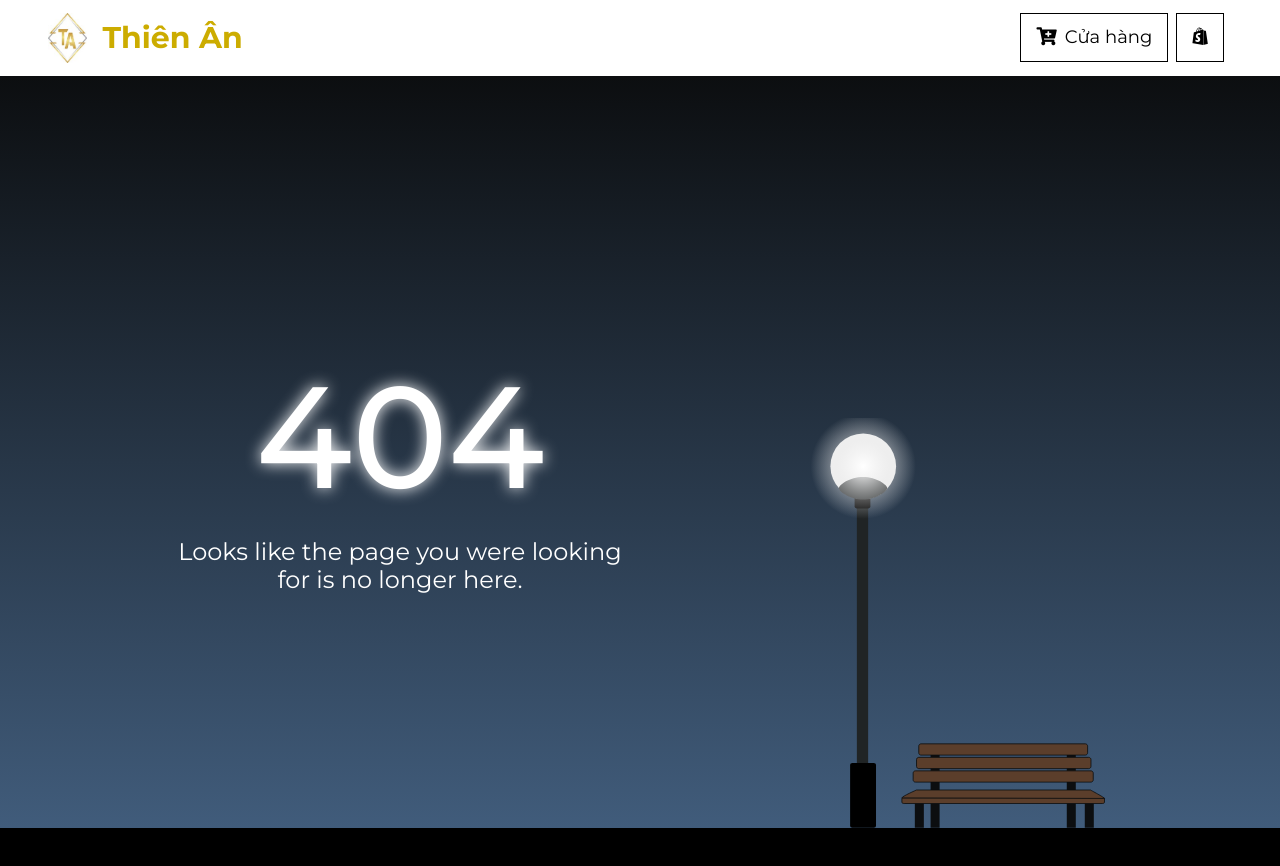
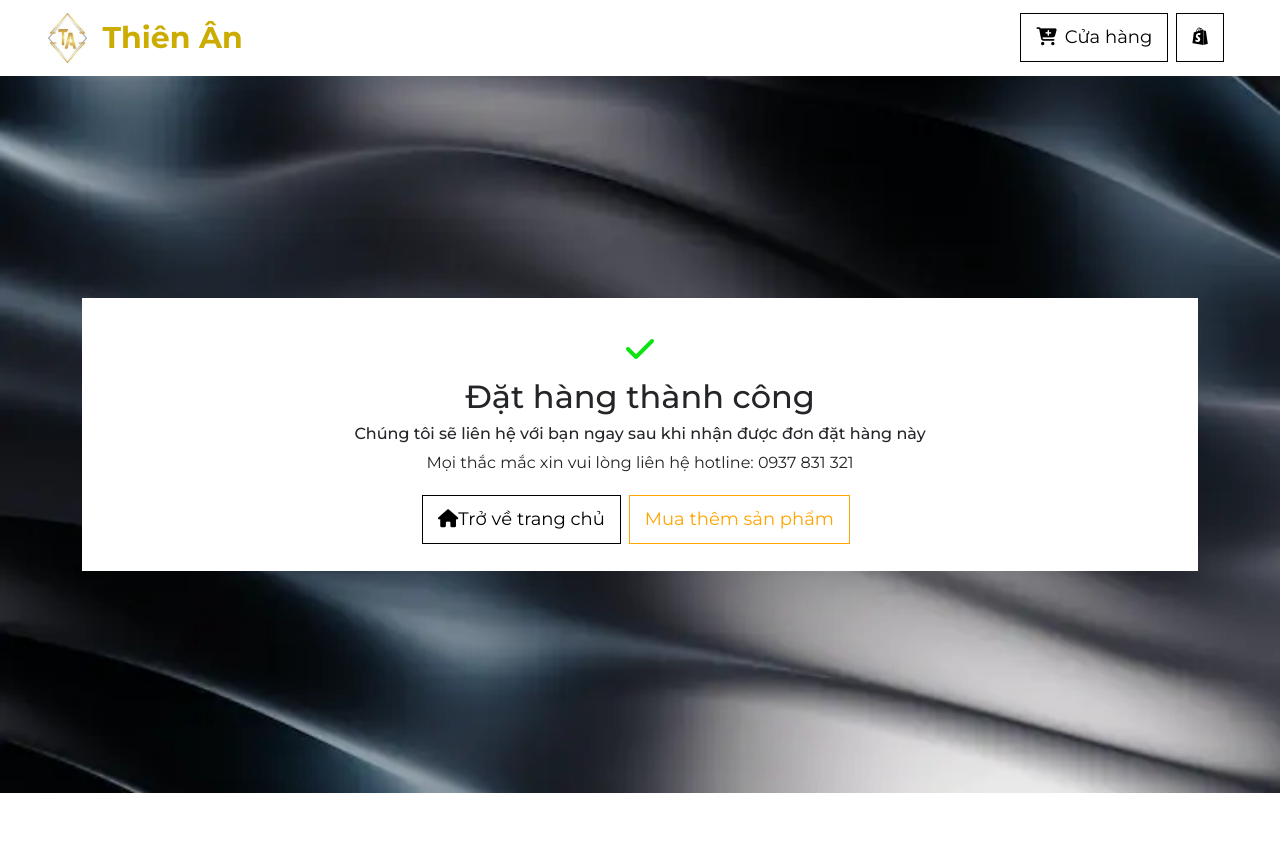
Before and after one commit to Nvdukkk/Electric-device-store, a React (Create React App) app: page /order-success in a window 1280 px wide. Before the commit this address had no page. Shown: the top 866 px of the page. After the commit the page ends 800 px from the top, so only its background shows below. Built offline with nearby package versions, Linux system fonts and the light colour scheme.

Commit message:
update 1.6 ( add order-success, fix fade-in bug )

```diff
--- a/package.json
+++ b/package.json
@@ -15,7 +15,6 @@
     "react-router-dom": "^6.11.1",
     "react-scripts": "3.4.0",
     "react-slick": "^0.29.0",
-    "react-toastify": "^8.0.3",
     "slick-carousel": "^1.8.1",
     "styled-components": "^5.0.1"
   },
--- a/public/index.html
+++ b/public/index.html
@@ -27,7 +27,7 @@
     <!-- google font -->
     <link href="https://fonts.googleapis.com/css?family=Permanent+Marker&display=swap" rel="stylesheet">
     <!-- font awesome -->
-    <link rel="stylesheet" href="https://cdnjs.cloudflare.com/ajax/libs/font-awesome/5.12.1/css/all.min.css">
+    <link rel="stylesheet" href="https://cdnjs.cloudflare.com/ajax/libs/font-awesome/6.4.0/css/all.min.css">
     <title>Công ty Thiên Ân</title>
   </head>
   <body>
--- a/src/components/Checkout.js
+++ b/src/components/Checkout.js
@@ -1,19 +1,15 @@
 import axios from "axios";
 import React from "react";
 import { useForm } from "react-hook-form";
-import { ProductConsumer } from "../context";
-import "react-toastify/dist/ReactToastify.css";
-import { toast } from "react-toastify";
-import { ToastContainer } from "react-toastify";
-import "react-toastify/dist/ReactToastify.css";
+import { ProductConsumer, ProductContext } from "../context";
+import { useNavigate } from "react-router-dom";
+import { useContext } from "react";
 
-import { useNavigate } from "react-router-dom";
-const toastSuccess = () =>
-  toast.success("Đặt hàng thành công!", {
-    pauseOnHover: false,
-  });
 export default function Checkout() {
-  const navigate = useNavigate()
+  const navigate = useNavigate();
+
+  const context = useContext(ProductContext);
+
   const {
     register,
     handleSubmit,
@@ -30,9 +26,9 @@ export default function Checkout() {
       "https://sheet.best/api/sheets/eb5ec9af-83b0-431b-8f6d-75ba9973d95a",
       mergeData
     );
-    toastSuccess();
     reset();
-    navigate("/product")
+    context.clearCart();
+    navigate("/order-success");
   };
   return (
     <ProductConsumer>
@@ -150,7 +146,6 @@ export default function Checkout() {
                 </div>
               </div>
             </div>
-            <ToastContainer position="bottom-right" />
           </div>
         );
       }}
--- a/src/components/Landing Page/AboutUs.js
+++ b/src/components/Landing Page/AboutUs.js
@@ -9,14 +9,12 @@ function AboutUs() {
     <div id="aboutus">
       <div className="container">
         <div className="row gx-0 align-items-center">
-          <div
-            className={`col-lg-6 p-0 aboutus-img ${visible ? "fade-left" : ""}`}
-          >
+          <div className="col-lg-6 p-0 aboutus-img">
             <img
               loading="lazy"
               src="../image/aboutus-img.webp"
               alt="about us img"
-              className="w-100"
+              className={`w-100 ${visible ? "fade-left" : ""}`}
             />
           </div>
           <div className={`col-lg-6 p-0 ${visible ? "fade-right" : ""}`}>
--- /dev/null
+++ b/src/components/OrderSucces.js
@@ -0,0 +1,47 @@
+import React from "react";
+import { ButtonContainer } from "./Button";
+import { Link } from "react-router-dom";
+function OrderSuccess() {
+  return (
+    <div
+      className="d-flex justify-content-center align-items-center w-100"
+      style={{
+        minHeight: "89.6vh",
+        backgroundImage: 'url("../image/checkout-background.webp")',
+        backgroundRepeat: "no-repeat",
+        backgroundSize: "cover",
+        backgroundPosition: "center",
+      }}
+    >
+      <div className="container">
+        <div className="row h-100 bg-white text-center py-4">
+          <div className="my-3">
+            <i
+              className="fas fa-check fa-beat fa-2xl"
+              style={{ color: "#0ce410" }}
+            ></i>{" "}
+          </div>
+
+          <h2>Đặt hàng thành công</h2>
+          <div></div>
+          <h6>
+            Chúng tôi sẽ liên hệ với bạn ngay sau khi nhận được đơn đặt hàng này
+          </h6>
+          <p>Mọi thắc mắc xin vui lòng liên hệ hotline: 0937 831 321</p>
+          <div>
+            <Link to="/">
+              <ButtonContainer className="w-mw768-75">
+                <i className="fas fa-home"></i>Trở về trang chủ
+              </ButtonContainer>
+            </Link>
+            <Link to="/product">
+              <ButtonContainer cart className="w-mw768-75">Mua thêm sản phẩm</ButtonContainer>
+            </Link>
+          </div>
+        </div>
+      </div>
+    </div>
+  );
+}
+
+export default OrderSuccess;
--- a/src/components/Product/ProductList.js
+++ b/src/components/Product/ProductList.js
@@ -89,6 +89,7 @@ export default function ProductList() {
         </div>
       </div>
       <ProductModal />
+
     </>
   );
 }
--- a/src/context.js
+++ b/src/context.js
@@ -6,18 +6,7 @@ const ProductContext = createContext();
 function ProductProvider({ children }) {
   const [products, setProducts] = useState(storeProducts);
   const [detailProduct, setDetailProduct] = useState(storeProducts);
-  const [cart, setCart] = useState([{
-    id: 1,
-    category: 'bongden',
-    title: "DÂY OVAN MỀM VCTFK 2×4.0",
-    img: "img/product-1.png",
-    price: 17641,
-    company: "CadiSun",
-    info: "+ Ruột dẫn: Đồng ủ mềm trong môi trường khí trơ",
-    inCart: true,
-    count: 1,
-    total: 0
-  },]);
+  const [cart, setCart] = useState([]);
   const [modalOpen, setModalOpen] = useState(false);
   const [modalProduct, setModalProduct] = useState(storeProducts);
   const [cartSubTotal, setCartSubTotal] = useState(0);
--- a/src/index.js
+++ b/src/index.js
@@ -1,11 +1,12 @@
 import React from 'react';
 import ReactDOM from 'react-dom';
-import './index.css';
+
 import App from './App';
 import { BrowserRouter as Router } from 'react-router-dom';
 import { ProductProvider } from './context';
 import * as serviceWorker from './serviceWorker';
 import "bootstrap/dist/css/bootstrap.min.css";
+import './index.css';
 
 ReactDOM.render(
   <ProductProvider>
--- a/src/routes.js
+++ b/src/routes.js
@@ -7,6 +7,7 @@ import LandingPage from "./components/Landing Page/LandingPage";
 import Checkout from "./components/Checkout";
 import ComingSoon from "./components/ComingSoon";
 import DefaultLayout from "./components/DefaultLayout";
+import OrderSuccess from "./components/OrderSucces";
 import { useRoutes } from "react-router-dom";
 
 const childrenRoutes = [
@@ -16,6 +17,7 @@ const childrenRoutes = [
   { path: "/cart", element: <Cart /> },
   { path: "/checkout", element: <Checkout /> },
   { path: "/comingsoon", element: <ComingSoon /> },
+  { path: "/order-success", element: <OrderSuccess />},
   { path: "*", element: <NotFound />}
 ];
 
```
Also changed, not shown: 2 other files (tests, documents, lock files or other folders).
